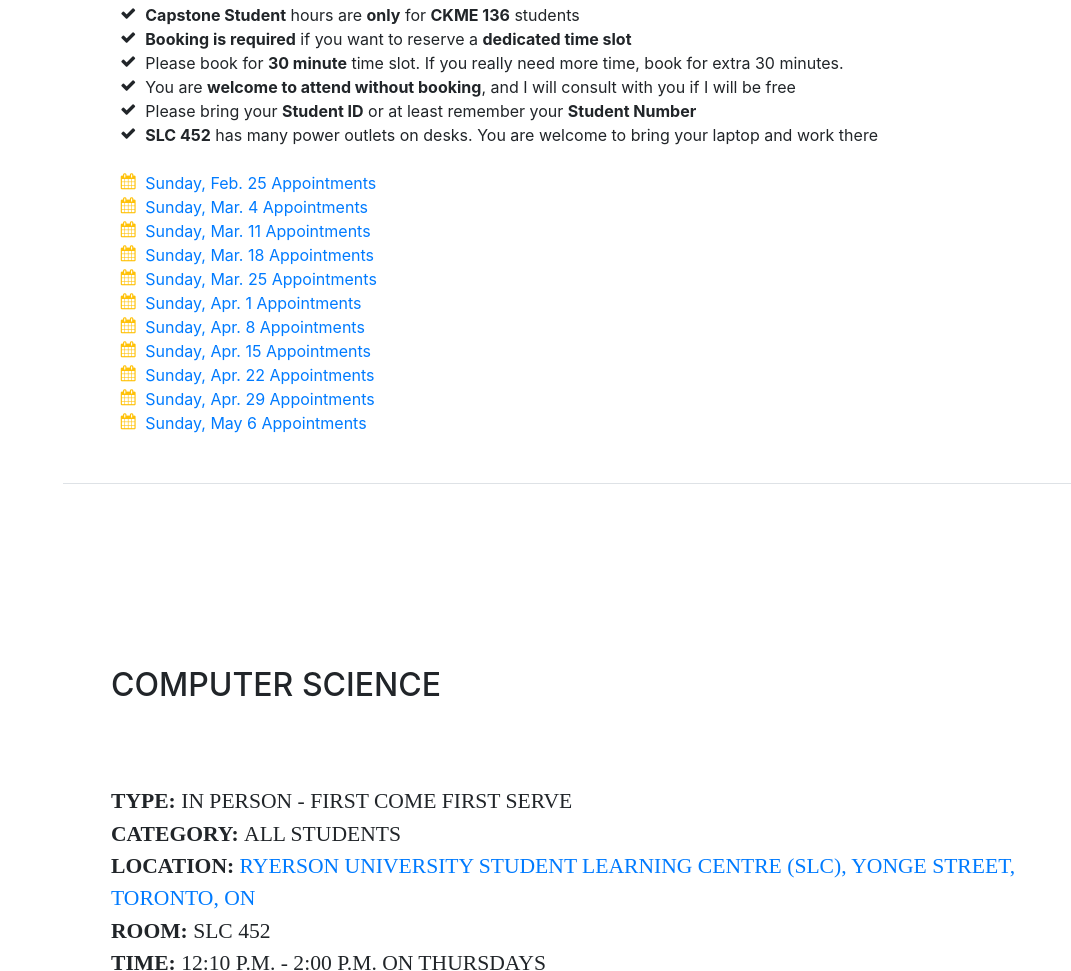
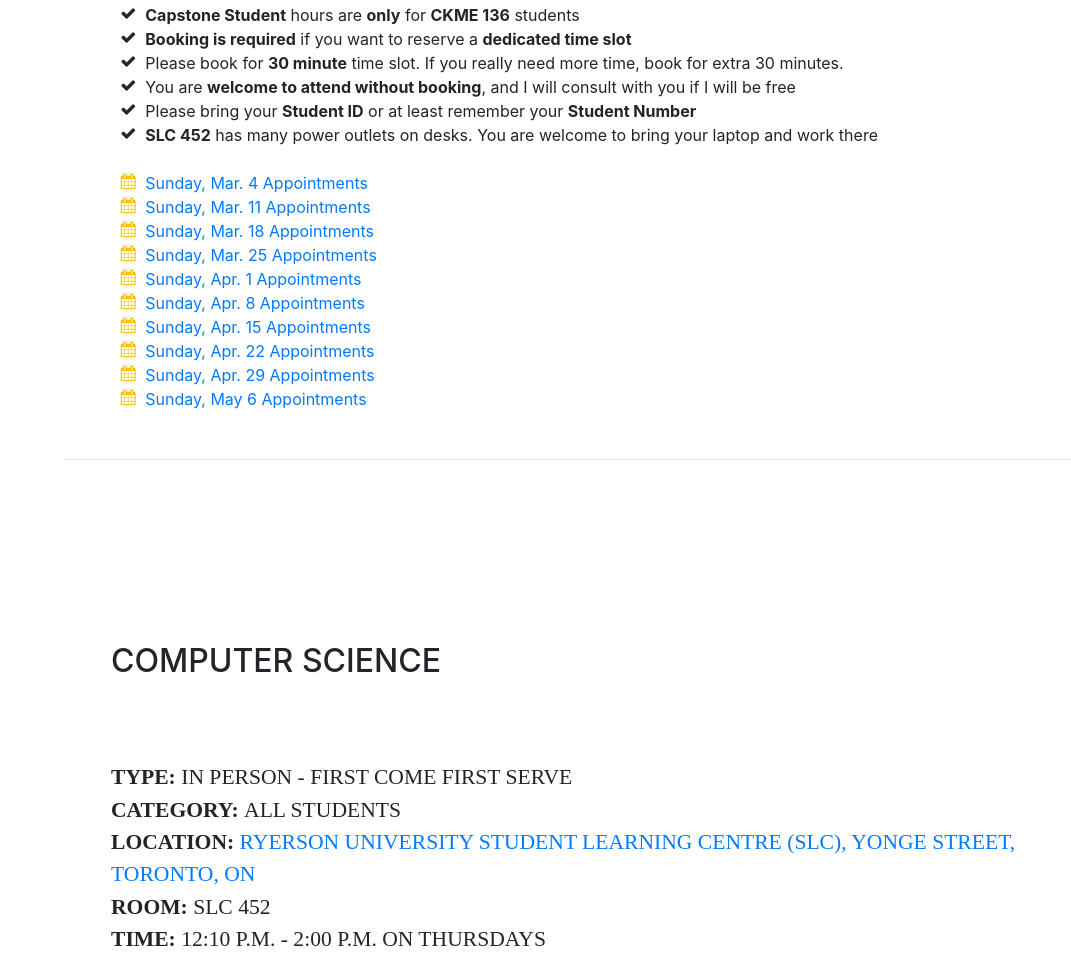
Before and after one commit to tofighi/tofighi.github.io, a website with bundled scripts: page booking/index.html in a window 1280 px wide. Shown: the part 1239-2210 px from the top of the page, without its empty margins (209-1280 px from the left). Built offline with nearby package versions, Linux system fonts and the light colour scheme; a web font is replaced by a local one.

Commit message:
25th removed

```diff
--- a/booking/index.html
+++ b/booking/index.html
@@ -126,9 +126,6 @@
           </ul>
           <br />
           <ul class="fa-ul mb-0">
-              <li>
-              <i class="fa-li fa fa-calendar text-warning"></i>
-              <a href="https://doodle.com/poll/hefid4mkuvgvwm6c">Sunday, Feb. 25 Appointments</a></li>
               <li>
               <i class="fa-li fa fa-calendar text-warning"></i>
               <a href="https://doodle.com/poll/f3tc8kzkzzwyqpd2">Sunday, Mar. 4 Appointments</a></li>
```
